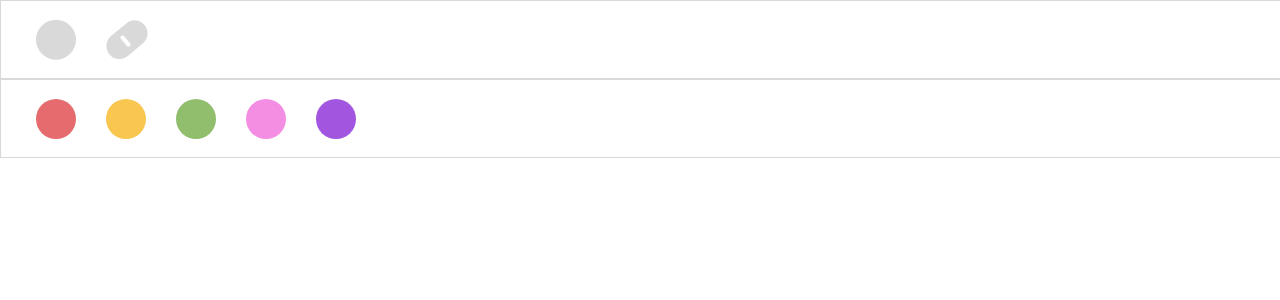
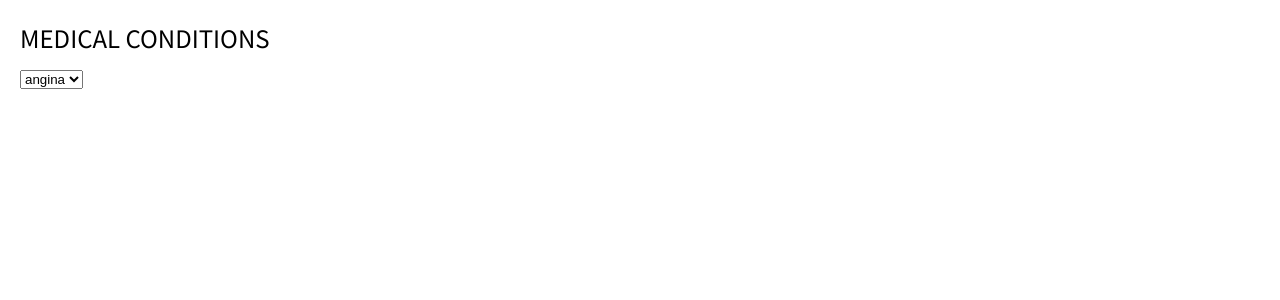
Before and after one commit to cindyparkk/medTrack, a React (Create React App) app in the folder medtrack/: page / in a window 1280 px wide. Shown: the top 300 px of the page. Built offline with nearby package versions, Linux system fonts and the light colour scheme.

Commit message:
started options

```diff
--- a/medtrack/src/App.js
+++ b/medtrack/src/App.js
@@ -1,14 +1,12 @@
 import './App.scss';
-import Backdrop from "comps/Backdrop";
-import Confirm from 'comps/Confirm';
-import MedAppearance from 'comps/MedAppearance';
+import Options from 'comps/Options';
+// import MedAppearance from 'comps/MedAppearance';
 
 function App() {
   return (
     <div className="App">
-      {/* <Backdrop /> */}
-      {/* <Confirm /> */}
-      <MedAppearance />
+      <Options option1="angina"/>
+      {/* <MedAppearance /> */}
     </div>
   );
 }
--- /dev/null
+++ b/medtrack/src/comps/Options/index.js
@@ -0,0 +1,57 @@
+import React, {useState, useEffect} from 'react';
+import styled from "styled-components";
+
+const Container = styled.div`
+    width: 100%;
+    display: flex;
+    flex-direction: column;
+    align-items: flex-start;
+`;
+
+const Form = styled.form`
+    display: flex;
+    flex-direction: column;
+    align-items: flex-start;
+    margin: 20px;
+`;
+
+const Label = styled.h6`
+    text-transform: uppercase;
+    margin-bottom: 15px;
+`;
+
+const Option = styled.option`
+    text-transform: capitalize;
+
+`;
+
+const Options = ({text, option1, option2, option3}) => {
+
+    const [clicked, setClicked] = useState();
+    const [option, setOption1] = useState();
+
+    return <Container >
+        <Form>
+            <Label>{text}</Label>
+            <select>
+                <Option clicked={clicked} onClick={()=>{
+                    setOption1(option1);
+                    console.log(option1)
+                }}onChange={(e)=>{
+                    setOption1(e.target.clicked);
+                    console.log(option1);
+                }}>{option1 ? option1 : null}</Option>
+                <Option>{option2 ? option2 : null}</Option>
+                <Option>{option3 ? option3 : null}</Option>
+            </select>
+        </Form>
+    </Container>
+};
+
+// if option[n] dne, do not show
+
+Options.defaultProps = {
+    text: "medical conditions"
+};
+
+export default Options;
```
Also changed, not shown: 2 other files (tests, documents, lock files or other folders).
